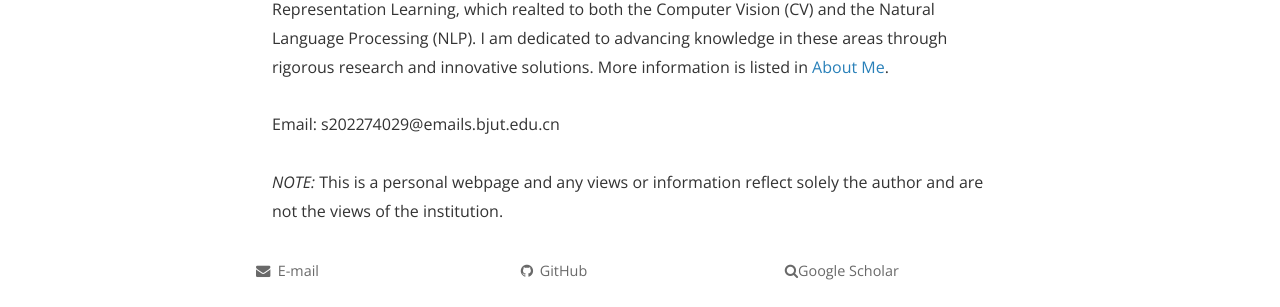
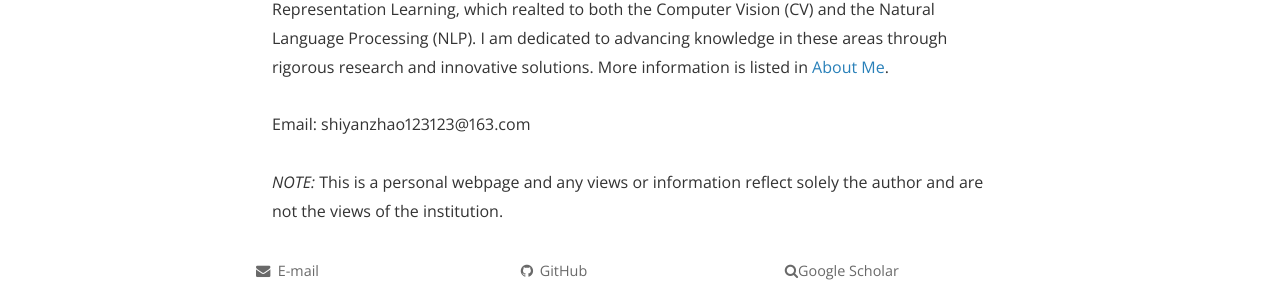
Before and after one commit to YanzhaoShi/YanzhaoShi.github.io, a Jekyll site: the page built from index.html, in a window 1280 px wide. Shown: the part 792-1099 px from the top of the page. Built offline with Jekyll 4.4.1, drawn with Linux system fonts in a browser that asks for light colours; nearby versions of some CDN libraries; the list of posts is cut into pages by our own code; comment, search, counter and statistics services are not loaded; a style sheet for code colours, icons or effects is not loaded.

Commit message:
Update index.html

```diff
--- a/index.html
+++ b/index.html
@@ -22,7 +22,7 @@ My <a href="https://yanzhaoshi.github.io/research">research</a> interests focus
 I am dedicated to advancing knowledge in these areas through rigorous research and innovative solutions.
 More information is listed in <a href="https://yanzhaoshi.github.io/about">About Me</a>.
 <br><br>
-Email: s202274029@emails.bjut.edu.cn
+Email: shiyanzhao123123@163.com
 <!-- My <a href="https://yanzhaoshi.github.io/research" target="_self">research</a> has appeared in <i>Management Science</i>, the <i>Journal of International Economics</i>, and the <i>Journal of Financial Services Research</i>. -->
 <br><br>
  <i>NOTE:</i> This is a personal webpage and any views or information reflect solely the author and are not the views of the institution.
```
